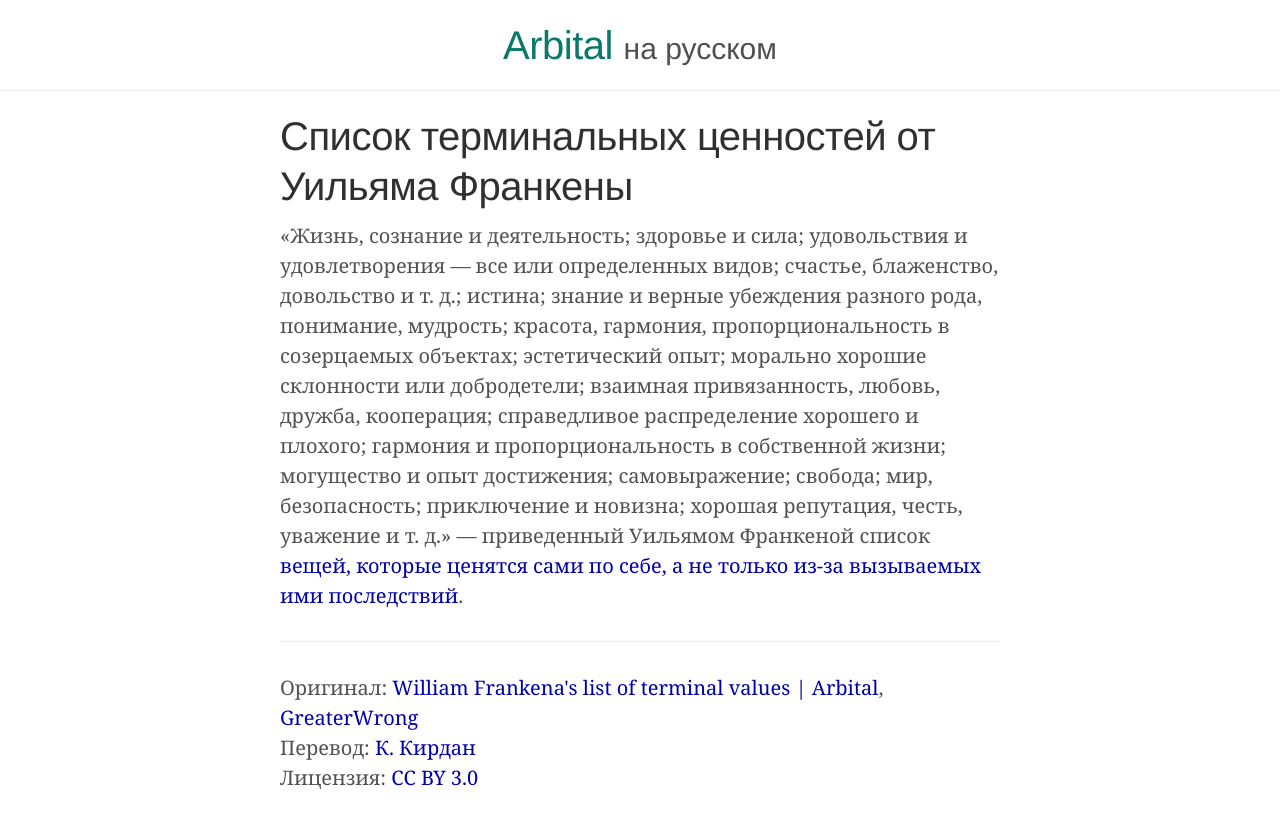
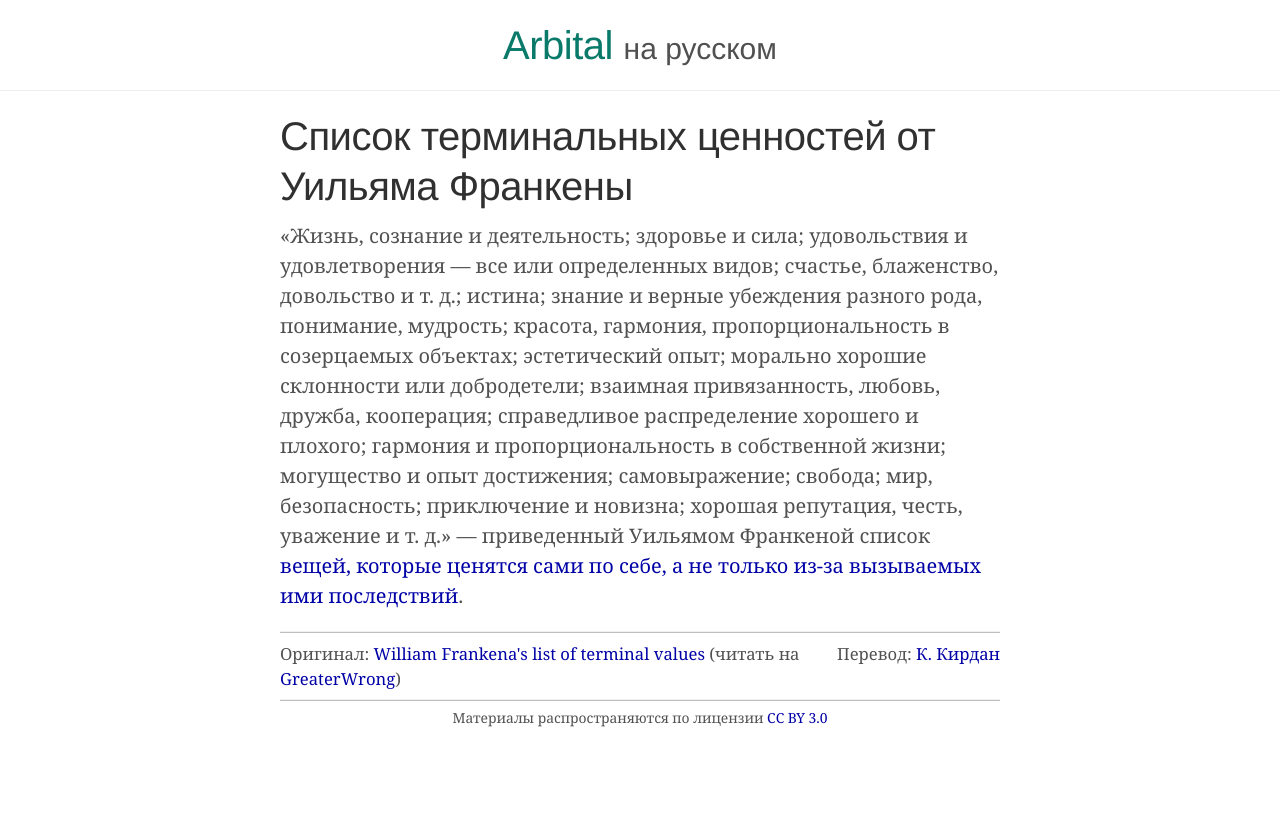
Before and after one commit to Arbital-RU/arbital-ru.github.io, a Jekyll site: the page built from _posts/2024-05-18-frankena_goods.md, in a window 1280 px wide. Shown: the top 829 px of the page. Built offline with Jekyll 4.4.1, drawn with Linux system fonts in a browser that asks for light colours.

Commit message:
redesign

```diff
--- /dev/null
+++ b/_includes/list.html
@@ -0,0 +1,11 @@
+<ul class="tree">
+{% for a in include.list %}{% for b in site.data.p %}{% if b.id == a %}
+  <li>
+    {% if b.explore %}<details open><summary>{% include post.html id = b.id %}</summary>
+      {% include list.html list = b.children %}
+    </details>{% else %}
+    {% include post.html id = b.id %}
+    {% endif %}
+  </li>
+{% break %}{% endif %}{% endfor %}{% endfor %}
+</ul>
--- a/_includes/post.html
+++ b/_includes/post.html
@@ -1,4 +1,7 @@
 {% for t in site.data.p %}{% if t.id == include.id %}
-{% if t.translated %}{% assign tid = "/p/" | append: t.id %}{% for p in site.posts %}{% if p.id == tid %}{% assign title = p.title %}{% endif %}{% endfor %}<a href="{{ tid | append: "/" }}">{{ title }}</a><br><small>{{ t.ru_description }}</small>
-{% else %}{{ t.title }}<br><small>{{ t.description }}</small>
-{% endif %}{% endif %}{% endfor %}
+{% if t.translated %}{% assign tid = "/p/" | append: t.id %}
+{% assign f = false %}{% for p in site.posts %}
+{% if p.id == tid %}{% assign f = true %}<a href="{{ tid | append: "/" }}">{{ p.title }}</a>{% unless include.short %}<br><div style="line-height: 100%"><small><small>{{ t.ru_description }}</small></small></div>{% endunless %}{% break %}
+{% endif %}{% endfor %}{% unless f %}[<b>Ошибка, пост не найден. Возможно, не проставлена дата.</b>]{% endunless %}
+{% else %}{{ t.title }}{% unless include.short %}<br><div style="line-height: 100%"><small><small>{{ t.description }}</small></small></div>{% endunless %}{% endif %}
+{% break %}{% endif %}{% endfor %}
--- a/_layouts/post.html
+++ b/_layouts/post.html
@@ -11,15 +11,36 @@ layout: default
 
 {{ content }}
 
-<hr>
+<hr class="hrdark" style="margin-bottom: 8px">
+
 {% assign id = page.id | remove_first: "/p/" %}
-{% for p in site.data.p %}{% if p.id == id %}{% assign title = p.title %}{% endif %}{% endfor %}
-<span class="post-info">
-Оригинал: <a href="https://arbital.com/p/{{ id }}">{{ title }} | Arbital</a>, <a href="https://arbital.greaterwrong.com/p/{{ id }}">GreaterWrong</a><br>
-Перевод{% if page.translated_by %}: {{ page.translated_by | split: ", " }}{% endif %}<br>
-Лицензия: <a href="https://creativecommons.org/licenses/by/3.0/deed.ru">CC BY 3.0</a>
-</span>
+{% for p in site.data.p %}{% if p.id == id %}{% assign title = p.title %}{% break %}{% endif %}{% endfor %}
+
+<small><table style="border: none; margin: 0 8px 8px 0; background-color: white"><tr style="margin: 0; padding: 0">
+  <td style="border: none; background-color: white; margin: 0; padding: 0">
+    Оригинал: <a href="https://arbital.com/p/{{ id }}">{{ title }}</a> (читать на <a href="https://arbital.greaterwrong.com/p/{{ id }}">GreaterWrong</a>)
+  </td>
+  <td style="float: right; border: none; background-color: white; margin: 0; padding: 0; white-space: nowrap">
+    Перевод: {% if page.translated_by %}{{ page.translated_by | split: ", " }}{% else %}Аноним{% endif %}
+  </td>
+</tr></table></small>
 
 </div>
 
+<!-- Здесь ссылки на parent- и child-посты
+<hr class="hrdark" style="margin: 10px">
+<span style="margin-left: calc(3rem - 12px)">Категории: {% assign f = false %}{% for a in site.data.p %}{% for b in a.children %}{% if b == id %}
+{% include post.html id=a.id short=true %} &#8195
+{% assign f = true %}{% break %}{% endif %}{% endfor %}{% endfor %}{% unless f %}нет{% endunless %}</span>
+
+<ul class="tree" style="margin-left: -2rem; margin-top: 12px">{% for a in site.data.p %}{% if a.id == id %}<li><details><summary>
+  Связанное</summary>
+  {% include list.html list = a.children %}
+</details></li>{% break %}{% endif %}{% endfor %}</ul>
+
 </div>
+-->
+
+<hr class="hrdark" style="margin: 0">
+
+<center><small><small>Материалы распространяются по лицензии <a href="https://creativecommons.org/licenses/by/3.0/deed.ru">CC BY 3.0</a></small></small></center>
--- a/assets/css/arbital.css
+++ b/assets/css/arbital.css
@@ -17,7 +17,24 @@ a {
   color: #0000A7;
 }
 
-/* Взято с http://shpargalkablog.ru/2014/12/tabletree.html: */
+.post {
+  margin-bottom: 0;
+}
+
+.hrdark {
+  position: relative;
+  margin: 0;
+  border: 0;
+  border-top: 1px solid #F0F0F0;
+  border-bottom: 1px solid #BEBEBE;
+}
+
+/*
+  border-top: 1px solid #eee;
+  border-bottom: 1px solid #fff;
+*/
+
+/* Взято с http://shpargalkablog.ru/2014/12/tabletree.html, не используется */
 .treeCSS,
 .treeCSS ul,
 .treeCSS li {
```
